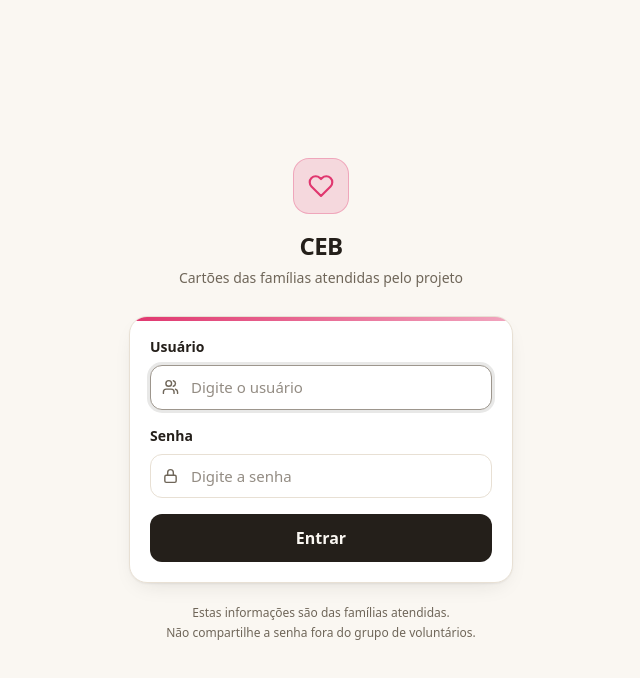
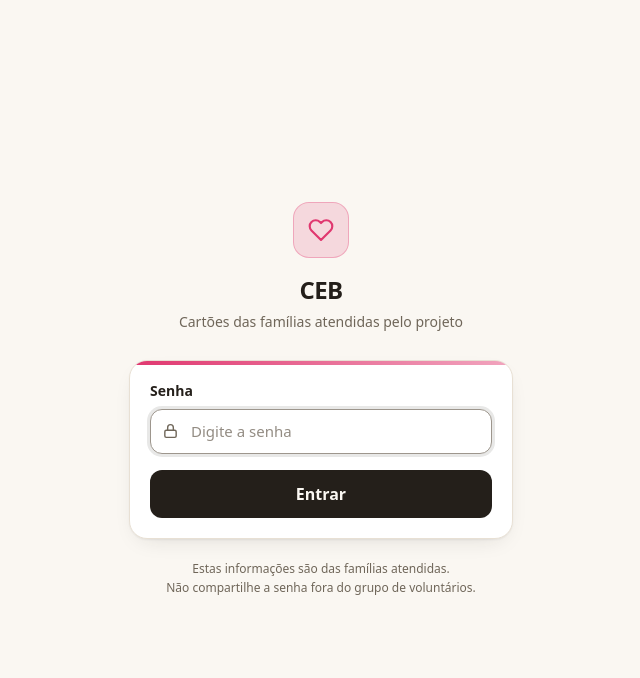
Before and after one commit to NathaliaFin/ceb, a Next.js app: page /login in a window 1280 px wide. Shown: the top 678 px of the page, without its empty margins (319-959 px from the left). Built offline with nearby package versions, Linux system fonts and the light colour scheme; no server answers.

Commit message:
Entrada pede so a senha; quem entrou e reconhecido por ela
Sai o campo de usuario. A senha dos voluntarios abre a consulta e a da
administradora abre a edicao. Se as duas forem iguais, o admin fica
desligado para nao dar edicao a todo o grupo.

Co-Authored-By: Claude Opus 5.5 <noreply@anthropic.com>

```diff
--- a/app/actions.js
+++ b/app/actions.js
@@ -6,7 +6,7 @@ import { redirect } from 'next/navigation';
 
 import {
   criarSessao, encerrarSessao, estaBloqueado, exigirAdmin,
-  limparFalhas, papelDasCredenciais, registrarFalha,
+  limparFalhas, papelDaSenha, registrarFalha,
 } from '@/lib/auth';
 import {
   atualizarAssistida, criarAssistida, excluirAssistida, removerExcecaoCalendario,
@@ -27,10 +27,10 @@ export async function entrar(_estadoAnterior, formData) {
     return { erro: 'Muitas tentativas seguidas. Espere 15 minutos e tente de novo.' };
   }
 
-  const papel = papelDasCredenciais(formData.get('usuario'), formData.get('senha'));
+  const papel = papelDaSenha(formData.get('senha'));
   if (!papel) {
     registrarFalha(cliente);
-    return { erro: 'Usuário ou senha incorretos.' };
+    return { erro: 'Senha incorreta.' };
   }
 
   limparFalhas(cliente);
--- a/components/FormularioLogin.js
+++ b/components/FormularioLogin.js
@@ -2,7 +2,7 @@
 
 import { useActionState } from 'react';
 import { entrar } from '@/app/actions';
-import { IconeCadeado, IconeCoracao, IconePessoas } from './Icones';
+import { IconeCadeado, IconeCoracao } from './Icones';
 
 export default function FormularioLogin() {
   const [estado, acao, pendente] = useActionState(entrar, { erro: null });
@@ -24,32 +24,6 @@ export default function FormularioLogin() {
 
       <form action={acao} className="cartao p-5 space-y-4" style={{ '--cor': '#e0376f' }}>
         <div>
-          <label htmlFor="usuario" className="block text-sm font-semibold mb-2">
-            Usuário
-          </label>
-          <div className="relative">
-            <span className="absolute left-3 top-1/2 -translate-y-1/2 text-tinta-suave">
-              <IconePessoas tamanho={17} />
-            </span>
-            <input
-              id="usuario"
-              name="usuario"
-              type="text"
-              required
-              autoFocus
-              autoComplete="username"
-              // O teclado do celular colocaria inicial maiuscula e tentaria
-              // corrigir o texto, o que atrapalharia na hora de entrar.
-              autoCapitalize="none"
-              autoCorrect="off"
-              spellCheck={false}
-              placeholder="Digite o usuário"
-              className="campo pl-10"
-            />
-          </div>
-        </div>
-
-        <div>
           <label htmlFor="senha" className="block text-sm font-semibold mb-2">
             Senha
           </label>
@@ -62,6 +36,7 @@ export default function FormularioLogin() {
               name="senha"
               type="password"
               required
+              autoFocus
               autoComplete="current-password"
               placeholder="Digite a senha"
               className="campo pl-10"
```
Also changed, not shown: lib/auth.js, 2 other files (tests, documents, lock files or other folders).
